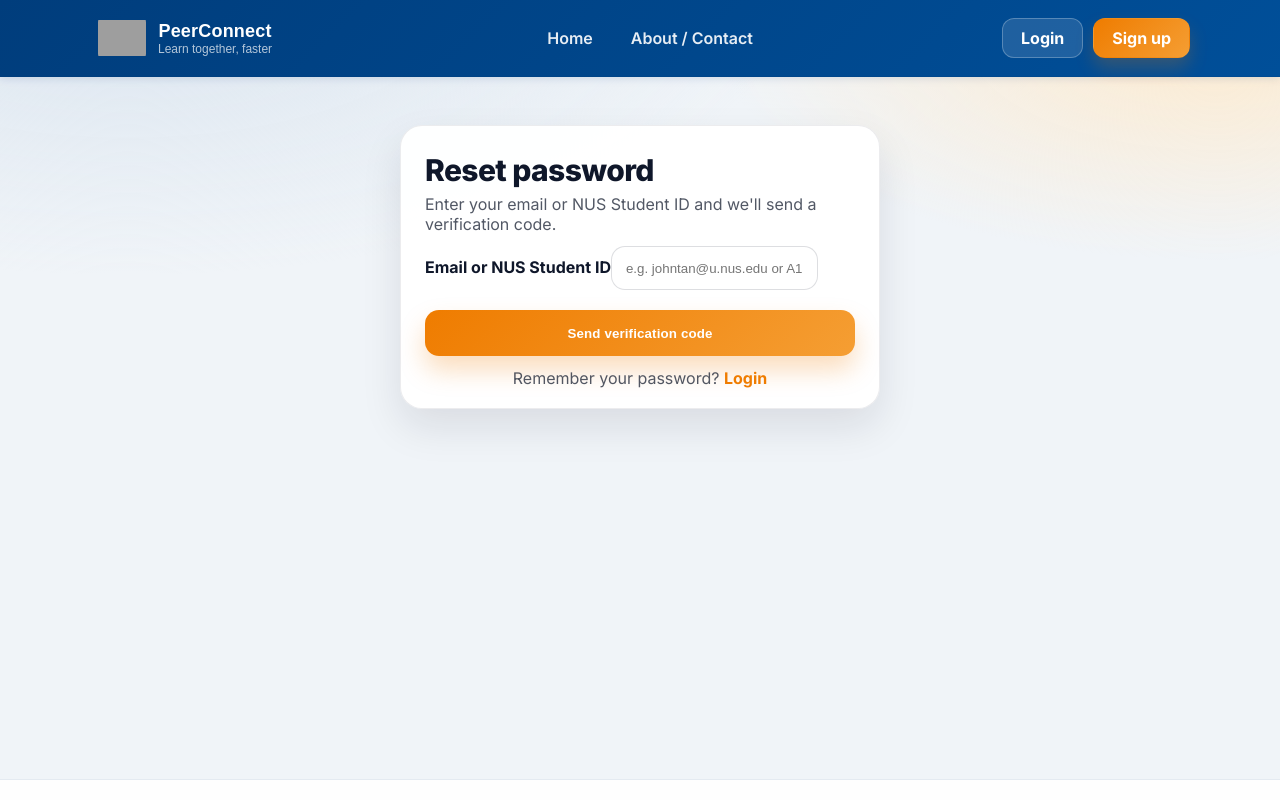
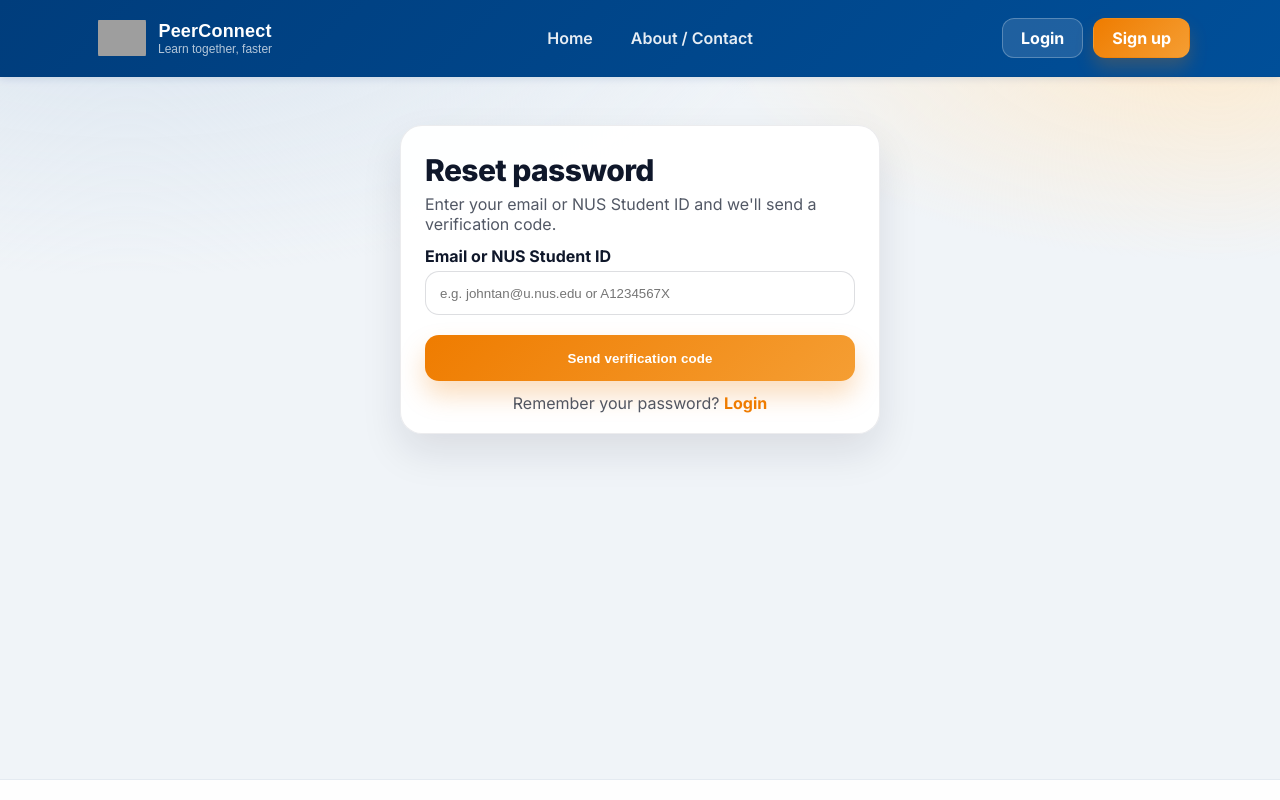
Before and after one commit to nus-mtech-se-projects/PeerConnect-frontend, a React (Vite) app: page /forgot-password in a window 1280 px wide. Shown: the top 800 px of the page. Built offline with nearby package versions, Linux system fonts and the light colour scheme; no server answers; grey boxes are pictures that could not be loaded.

Commit message:
fix: stack auth form labels and inputs vertically, full-width input

```diff
--- a/src/styles/pages/Auth.css
+++ b/src/styles/pages/Auth.css
@@ -172,11 +172,16 @@
 }
 
 .authLabel {
+  display: flex;
+  flex-direction: column;
+  gap: 5px;
   font-weight: 700;
   color: #0f172a;
 }
 
 .authInput {
+  width: 100%;
+  box-sizing: border-box;
   height: 44px;
   border-radius: 14px;
   border: 1px solid rgba(15, 23, 42, 0.14);
```
